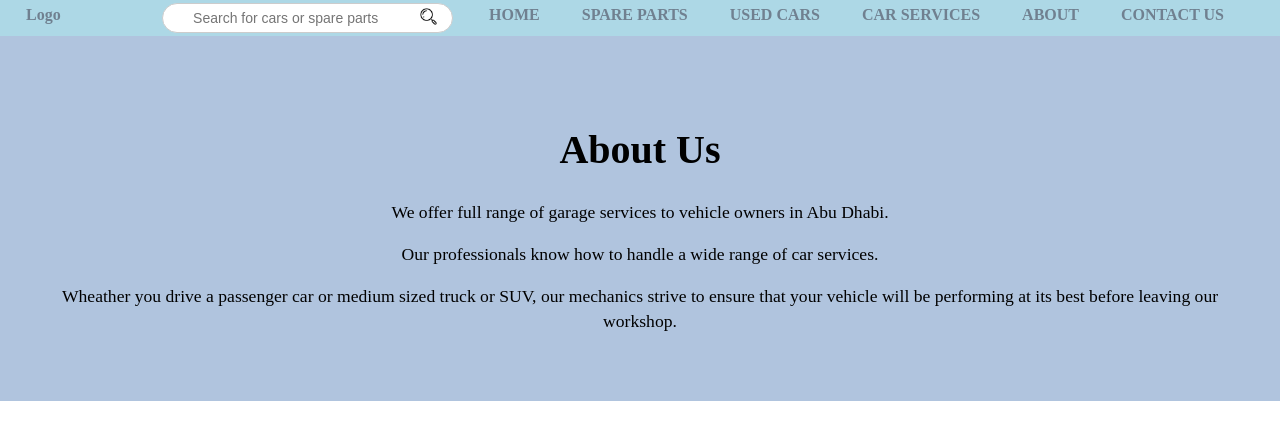
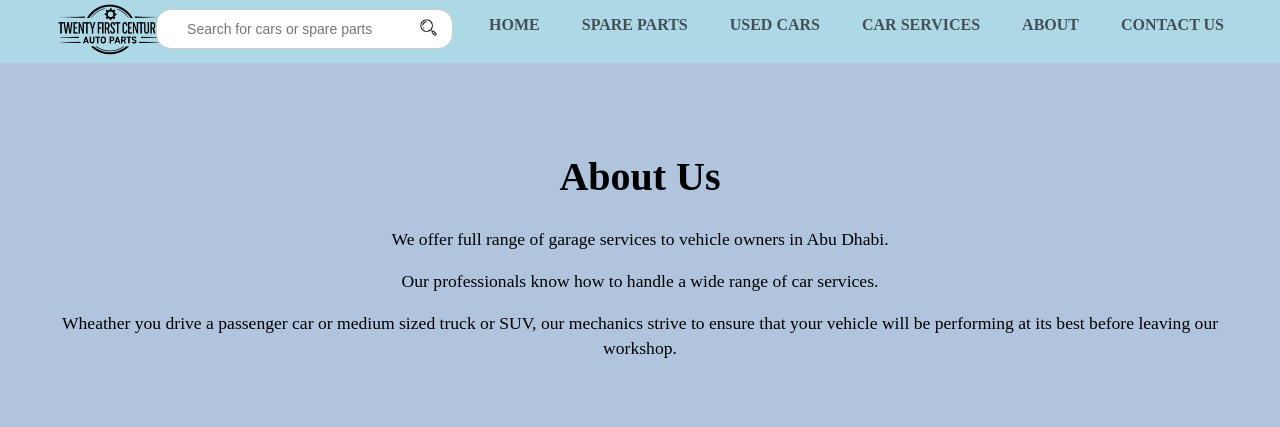
Before and after one commit to MazFahim/21stCenturyAutoParts, a Django app: page /about/ in a window 1280 px wide. Shown: the top 427 px of the page. Run offline with Django 5.2, Linux system fonts and the light colour scheme.

Commit message:
logo added

```diff
--- a/TwenryFirstCenturyAutoParts/commonPages/templates/_partialViews/_topNavBar.html
+++ b/TwenryFirstCenturyAutoParts/commonPages/templates/_partialViews/_topNavBar.html
@@ -25,25 +25,38 @@
         li{
             width: auto;
             margin-right: 30px;
+            margin-top: 10px;
         }
         li:first-child {
             margin-right: auto;
         }
         a{
             display: block;
-            color: #708090;
+            color: #464e57;
             text-align: center;
             padding: 6px 6px;
             text-decoration: none;
             font-weight: bolder;
         }
+        #logo{
+            height: 25px;
+            width: auto;
+            margin-top: -4px;
+            margin-left: 20px;
+            padding-top: 7px;
+            padding-bottom: 9px;
+            transform: scale(5.1);
+            transform-origin: left center;
+            object-fit: contain;
+        }
         .search-container{
-            margin-top: 3px;
+            margin-top: -1px;
             margin-bottom: 3px;
+            padding-bottom: 3px;
         }
         .search-container input[type="text"] {
             border-radius: 15px;
-            padding: 6px 9px;
+            padding: 11px 15px;
             border: 1px solid #ccc;
             width: 250px;
             font-size: 14px;
@@ -67,9 +80,11 @@
     </style>
 </head>
 <body>
+    {% load static %}
+
     <nav>
         <ul>
-            <li><a href="/">Logo</a></li>
+            <li><a href="/"><img id="logo" src="{% static 'logo/logo2.png' %}" alt="logo"></a></li>
             <li>
                 <div class="search-container">
                     <form action="{% url 'search_results' %}" method="GET">
```
Also changed, not shown: TwenryFirstCenturyAutoParts/static/logo/logo2.png (added).
